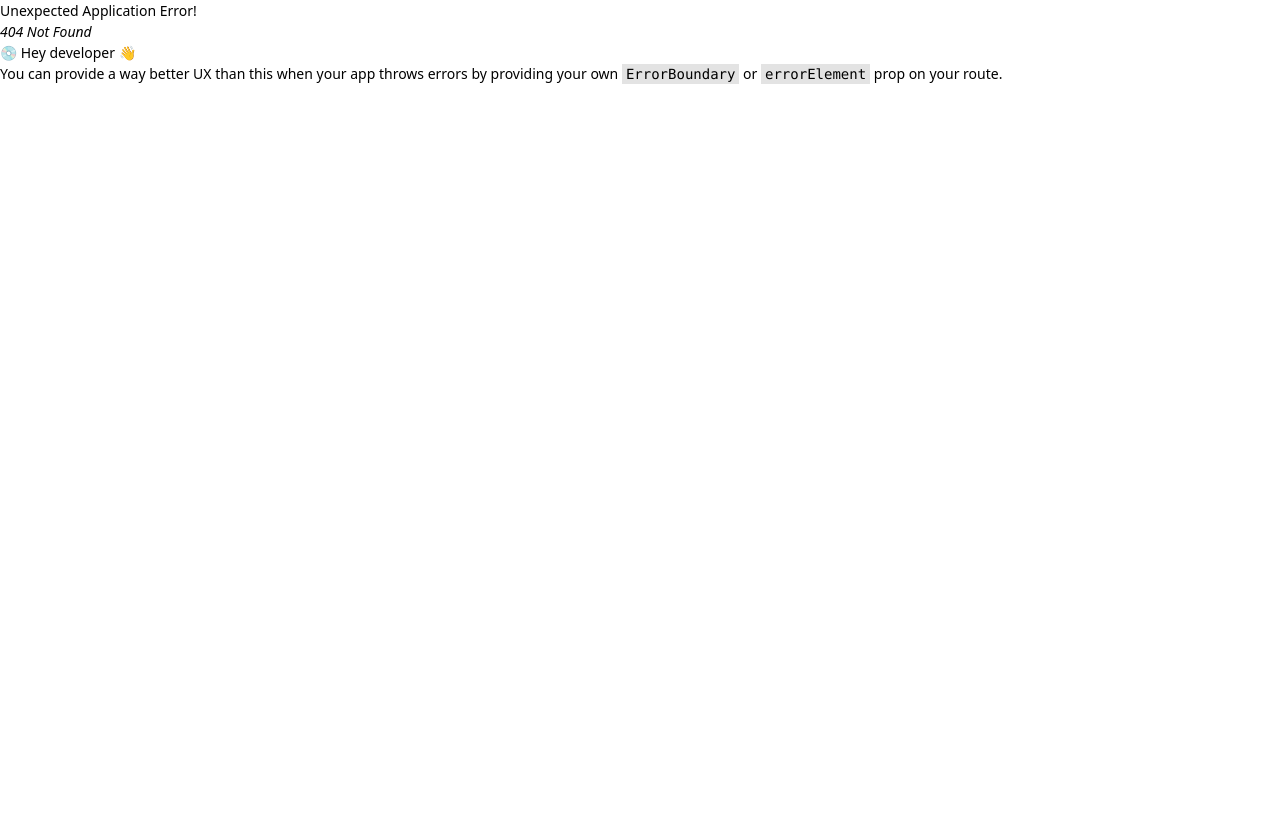
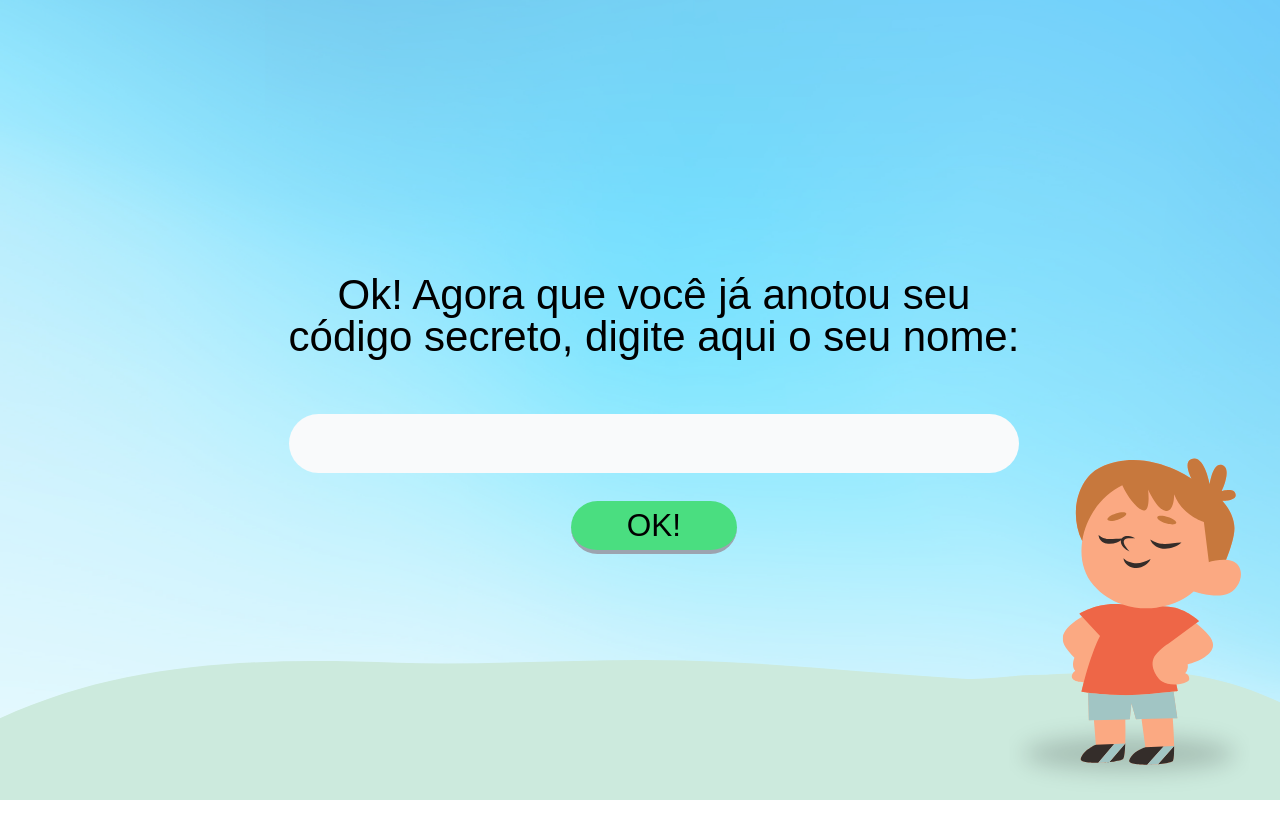
Before and after one commit to ardnaile/projeto-integrador-web, a React (Vite) app in the folder Front-end/: page /ColetaNome in a window 1280 px wide. Before the commit this address had no page. Built offline with nearby package versions, Linux system fonts and the light colour scheme; a web font is replaced by a local one.

Commit message:
Tela ColetaNome

```diff
--- a/Front-end/src/main.jsx
+++ b/Front-end/src/main.jsx
@@ -13,6 +13,7 @@ import Prof_aluno from './rotas/usuario/Prof_aluno';
 import Estudante from './rotas/usuario/Estudante';
 import Quiz from './rotas/usuario/Quiz';
 import Sobre from './rotas/Sobre';
+import ColetaNome from './rotas/usuario/ColetaNome';
 
 
 const router = createBrowserRouter([
@@ -50,6 +51,10 @@ const router = createBrowserRouter([
     path:"/Sobre",
     element:<Sobre/>,
   },
+  {
+    path:"/ColetaNome",
+    element:<ColetaNome/>,
+  },
 ]);
 
 
--- /dev/null
+++ b/Front-end/src/rotas/usuario/ColetaNome.jsx
@@ -0,0 +1,25 @@
+import React from 'react'
+import { Link } from 'react-router-dom'
+
+export default function ColetaNome() {
+  return (
+    <div className="bg-cover bg-center sm:w-full md:w-full lg:w-full xl:w-full p-4 w-screen h-screen" style={{backgroundImage: 'url(\'./src/assets/img_fundo/fundo4.svg\')'}}>
+      <div className='items-center justify-center '>
+          <form className="mx-auto flex items-center h-screen w-screen justify-center bg-transparent" >
+            <div className='space-y-4'>
+              <p className="font-text_ale text-5xl text-center mb-16">Ok! Agora que você já anotou seu <br />código secreto, digite aqui o seu nome:</p>
+              <div className=''>
+                <input className='text-3xl font-text_ale text-center ease-in-out focus:outline-none w-full bg-gray-50 border-none rounded-full px-6 py-4 mb-4 text-gray-800' type="text" />
+
+              </div>
+              <div className=' items-center flex justify-center'>
+                <Link to="/Home">
+                  <button className='font-text_ale text-4xl bg-green-400 py-2 px-16 rounded-full border-b-4 border-gray-400 hover:bg-green-600 hover:text-5xl'>OK!</button>
+                </Link>
+              </div>
+            </div>
+          </form>
+        </div>
+    </div>
+  )
+}
--- a/Front-end/src/rotas/usuario/New_user.jsx
+++ b/Front-end/src/rotas/usuario/New_user.jsx
@@ -18,7 +18,7 @@ export default function New_user() {
                   <button className='font-text_ale text-4xl bg-green-400 py-2 px-16 rounded-full border-b-4 border-gray-400 hover:bg-green-600 hover:text-5xl'>OK!</button>
                 </Link>
               </div>
-            </div>´
+            </div>
           </form>
         </div>
       </BackgroundLayout>
```
Also changed, not shown: Front-end/src/assets/img_fundo/fundo4.svg (added).
